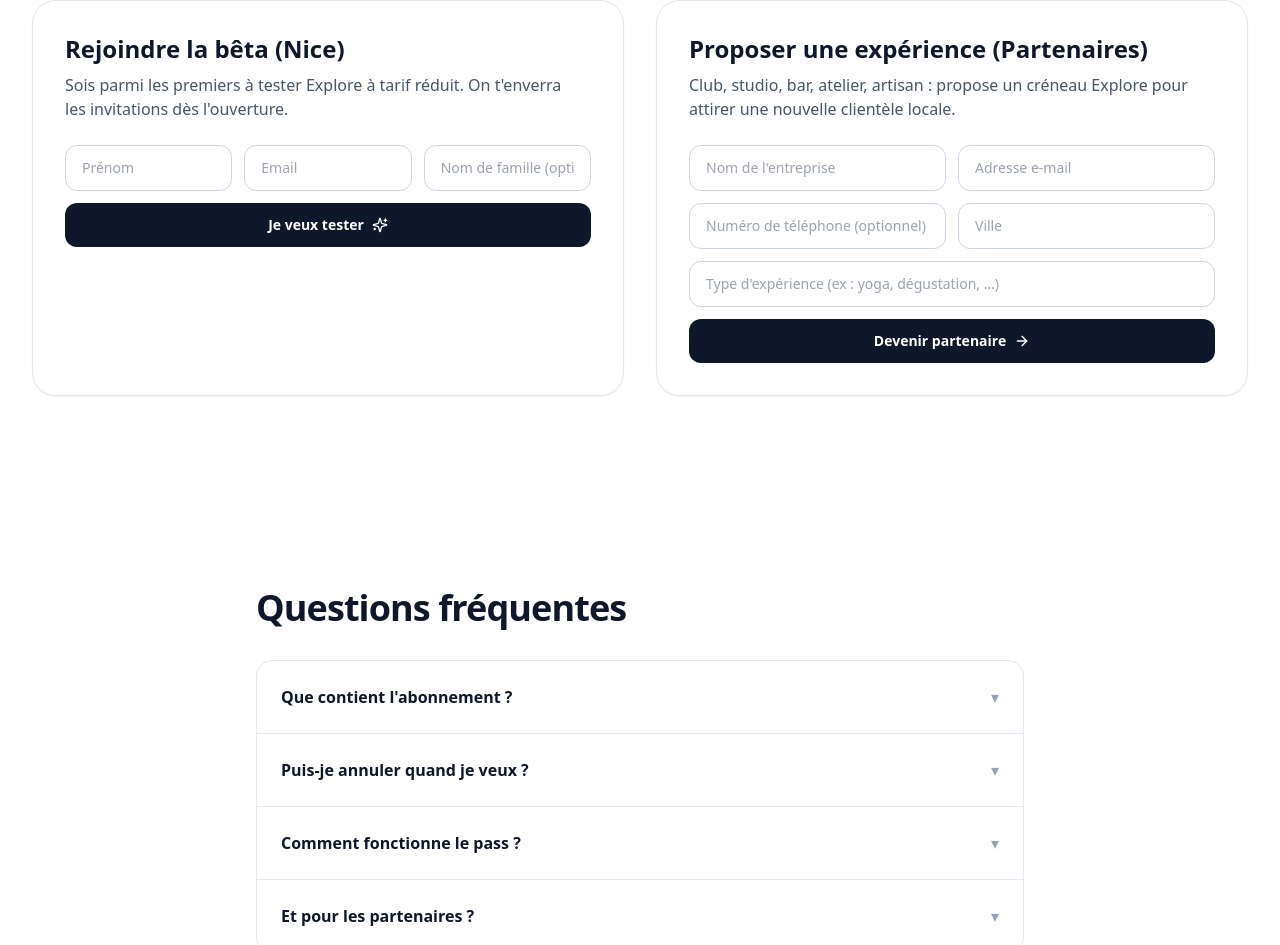
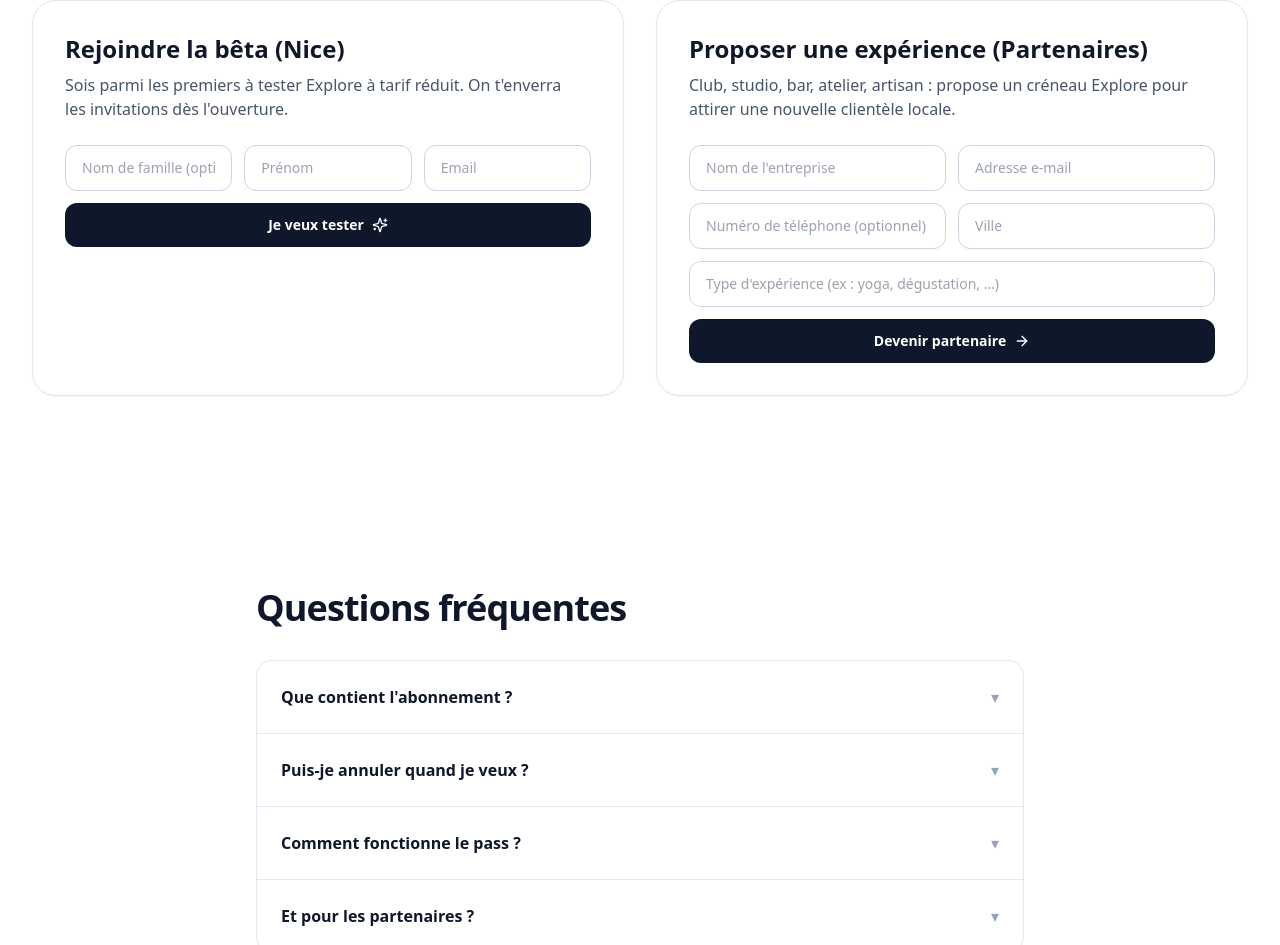
Before and after one commit to guillaumemathias06-sys/explore, a React (Vite) app: page / in a window 1280 px wide. Shown: the part 3537-4482 px from the top of the page. Built offline with nearby package versions, Linux system fonts and the light colour scheme.

Commit message:
Update App.jsx

```diff
--- a/src/App.jsx
+++ b/src/App.jsx
@@ -294,7 +294,16 @@ const Waitlists = () => {
             {/* Champ caché pour segmenter */}
             <input type="hidden" name="TYPE" value="Client" />
 
-            {/* Prénom */}
+             {/* Nom (optionnel) */}
+            <input
+              type="text"
+              name="LNAME"
+              id="mce-LNAME"
+              placeholder="Nom de famille (optionnel)"
+              className="sm:col-span-1 rounded-xl border border-slate-300 bg-white px-4 py-3 text-sm outline-none focus:border-slate-900"
+            />
+
+             {/* Prénom */}
             <input
               type="text"
               name="FNAME"
@@ -311,16 +320,7 @@ const Waitlists = () => {
               required
               placeholder="Email"
               className="sm:col-span-1 rounded-xl border border-slate-300 bg-white px-4 py-3 text-sm outline-none focus:border-slate-900"
-            />
-
-            {/* Nom (optionnel) */}
-            <input
-              type="text"
-              name="LNAME"
-              id="mce-LNAME"
-              placeholder="Nom de famille (optionnel)"
-              className="sm:col-span-1 rounded-xl border border-slate-300 bg-white px-4 py-3 text-sm outline-none focus:border-slate-900"
-            />
+              />
 
             {/* Honeypot anti-bots — ne pas retirer */}
             <div aria-hidden="true" style={{ position: "absolute", left: "-5000px" }}>
```
